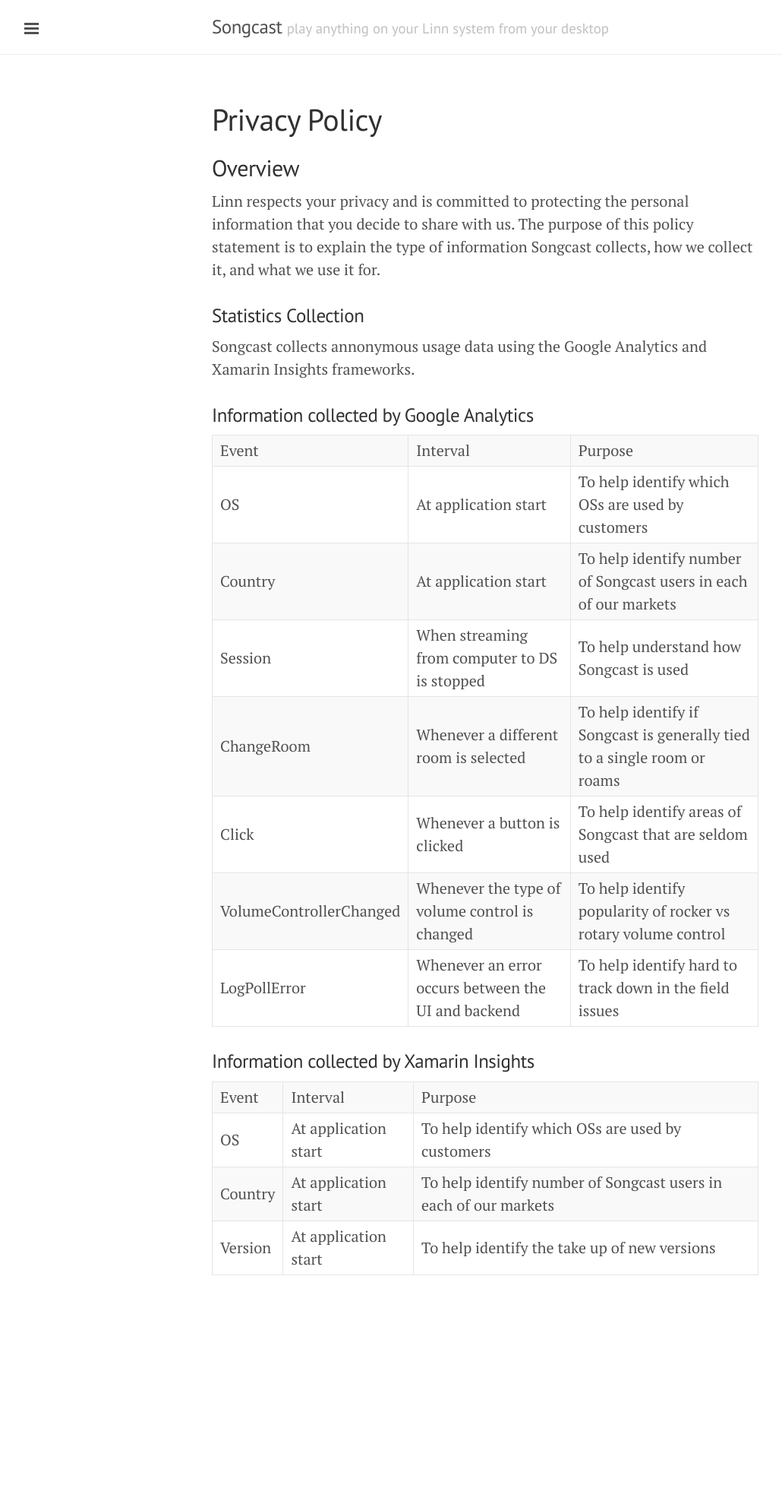
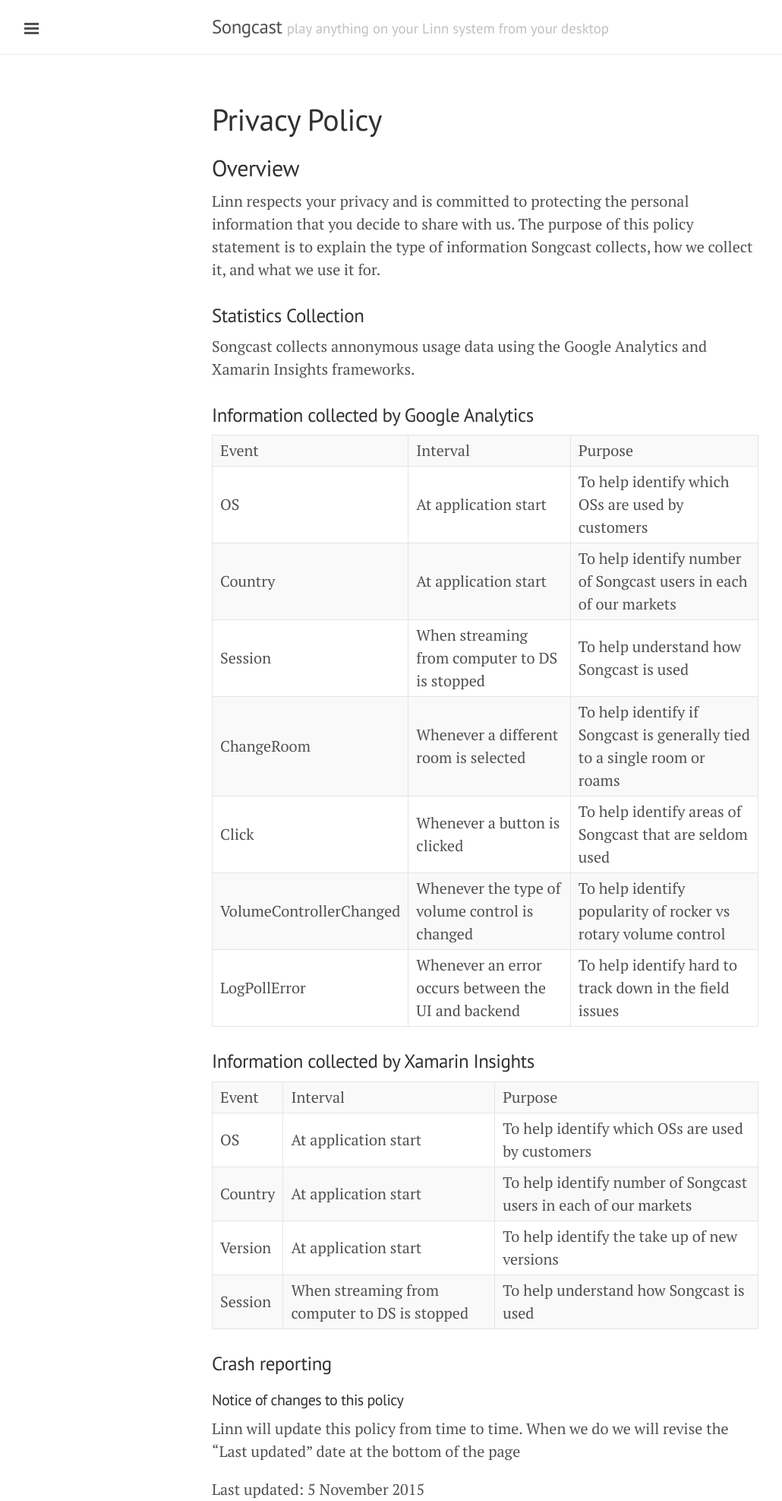
Before and after one commit to linn/songcast.site, a Jekyll site: the page built from privacy.md, in a window 1280 px wide. Shown: the whole page at 76% size, without its empty margins (1-1031 px from the left). Built offline with Jekyll 4.4.1, drawn with Linux system fonts in a browser that asks for light colours.

Commit message:
Update privacy.md

```diff
--- a/privacy.md
+++ b/privacy.md
@@ -28,3 +28,12 @@ Songcast collects annonymous usage data using the Google Analytics and Xamarin I
 | OS | At application start | To help identify which OSs are used by customers
 | Country | At application start | To help identify number of Songcast users in each of our markets
 | Version | At application start | To help identify the take up of new versions
+| Session | When streaming from computer to DS is stopped | To help understand how Songcast is used
+
+### Crash reporting
+
+#### Notice of changes to this policy
+
+Linn will update this policy from time to time. When we do we will revise the "Last updated" date at the bottom of the page
+
+Last updated: 5 November 2015
```
